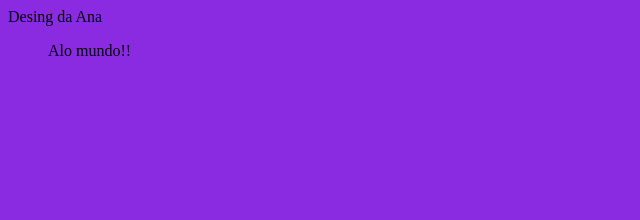
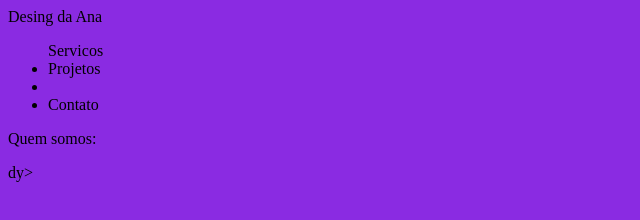
Before and after one commit to anahoesel03/segundo-repositorio, a plain HTML site: page index.html in a window 1280 px wide. Shown: the whole page, without its empty margins (0-640 px from the left). Drawn offline with Linux system fonts and the light colour scheme.

Commit message:
aula dia 31/05

```diff
--- a/index.html
+++ b/index.html
@@ -12,8 +12,21 @@
         <ing class="cabecalho-imagem"  src="./img/Ana.jpg"  atl="logo generico"
         <h1> Desing da Ana </h1>
 
+
+
         <ul class="cabecalho-lista"
-        <li class="cabecalho-lista-ite
-       <h1>Alo mundo!!</h1>
-</body>
-</html
+        <li class="cabecalho-lista-item">Servicos</li>
+      <li class= "cabecalho-lista-item">Projetos<li>
+            <li class="cabecalho-lista-item">Contato</li>
+      </ul>
+    </header>
+
+    <sectin class="secao1">
+        <ch2 class="secao1-titulo"> Quem somos: </h2>
+    <p class="secao1-p2" Oferecemos... </p>
+
+    <ing class="secao1-imagem" src="./img/foto1.png"
+
+    </section>
+
+    dy>
```
